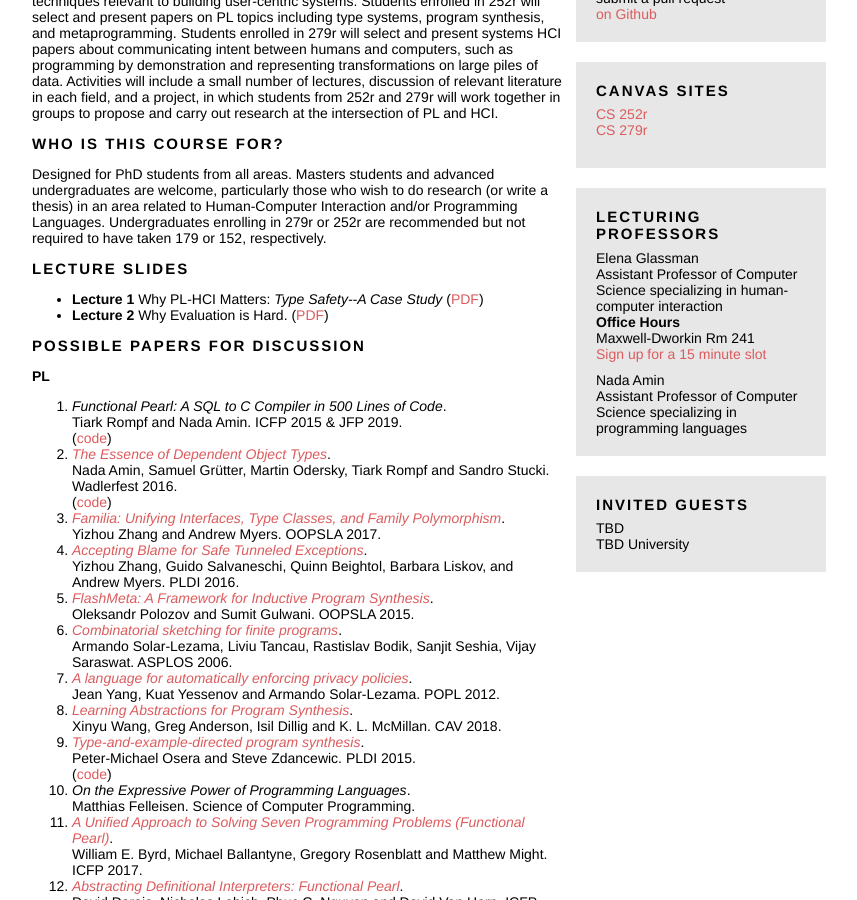
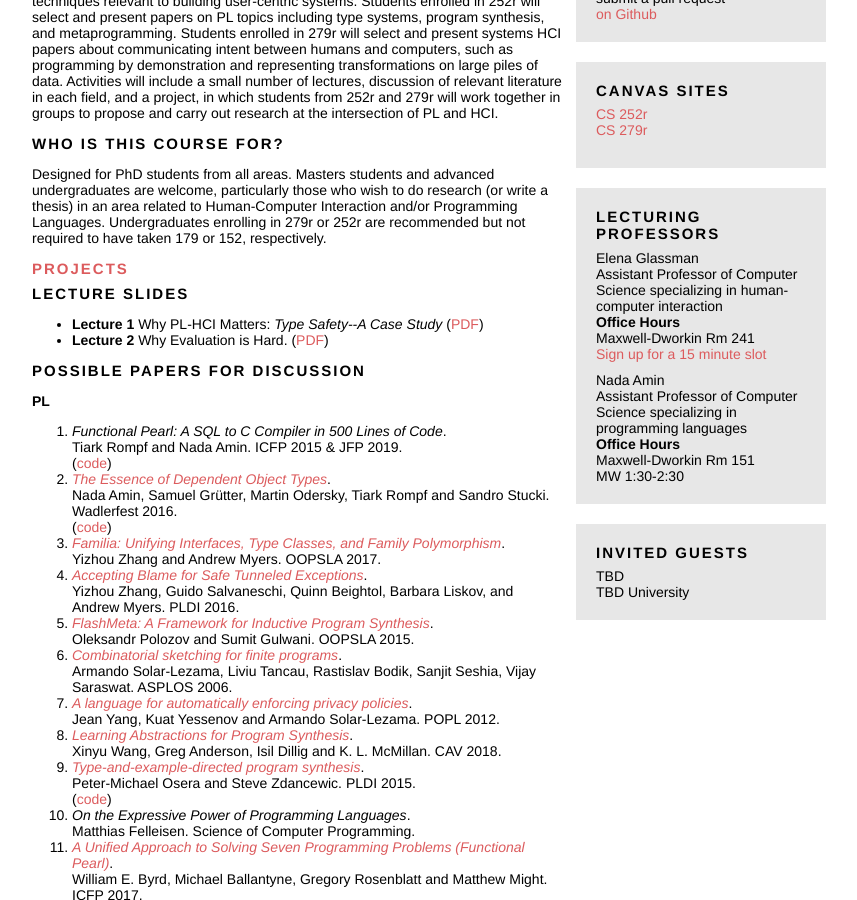
Before and after one commit to eglassman/pl-hci-seminar, a Jekyll site: the page built from index.html, in a window 1280 px wide and 900 px high, scrolled down 302 px. Shown: the whole window, without its empty margins (211-1068 px from the left). Built offline with Jekyll 4.4.1, drawn with Linux system fonts in a browser that asks for light colours.

Commit message:
office hours + projects link

```diff
--- a/index.html
+++ b/index.html
@@ -38,6 +38,10 @@ Students enrolled in 252r will select and present papers on PL topics including
     In short, a PLATEAU submission should describe the work or perspectives on which the author wants to receive expert feedback.
     </p>
     </div> -->
+
+    <div class="header lead">
+      <a href="projects">Projects</a>
+    </div>
 
     <div class="header lead">
       Lecture Slides
@@ -195,6 +199,11 @@ Maxwell-Dworkin Rm 241<br>
         Assistant Professor of Computer Science
         specializing in programming languages
       </div>
+      <div class="boldish">Office Hours</div>
+      <div>
+        Maxwell-Dworkin Rm 151<br>
+        MW 1:30-2:30
+      </div>
     </div>
   </div>
 
```
